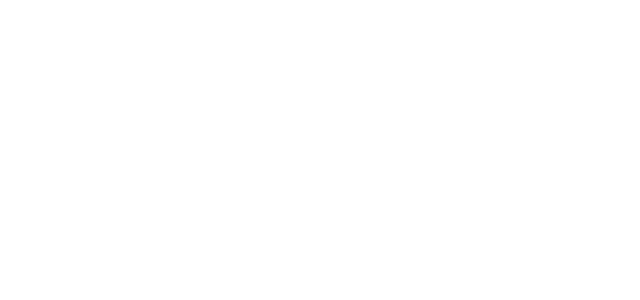
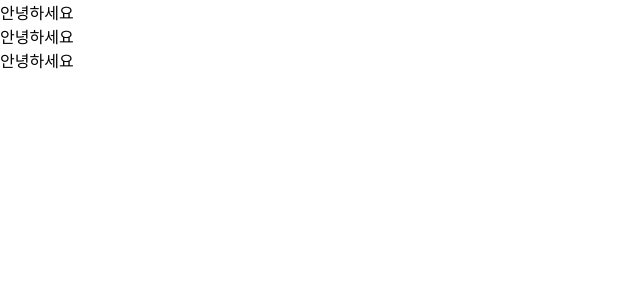
Before and after one commit to noranlenna/vp-web-react, a React (Create React App) app: page / in a window 1280 px wide. Shown: the top 300 px of the page, without its empty margins (0-640 px from the left). Built offline with nearby package versions, Linux system fonts and the light colour scheme.

Commit message:
3.나의 첫번째 리액트 컴포넌트

```diff
--- a/src/App.js
+++ b/src/App.js
@@ -1,7 +1,11 @@
+import Hello from "./component/Hello";
+
 function App() {
   return (
     <div className="App">
-      <div className=""></div>
+      <Hello></Hello>
+      <Hello></Hello>
+      <Hello></Hello>
     </div>
   );
 }
--- /dev/null
+++ b/src/component/Hello.jsx
@@ -0,0 +1,9 @@
+import React from 'react';
+
+function Hello(props) {
+	return (
+		<div>안녕하세요</div>
+	);
+}
+
+export default Hello;
```
Also changed, not shown: 1 other file (tests, documents, lock files or other folders).
